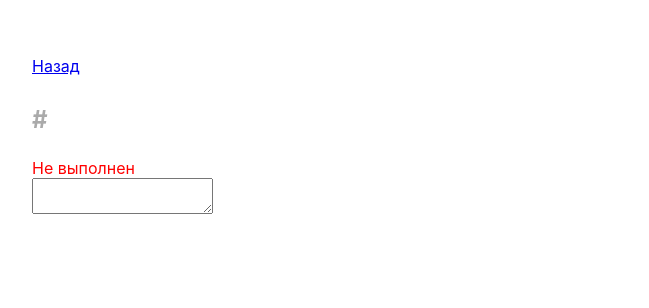
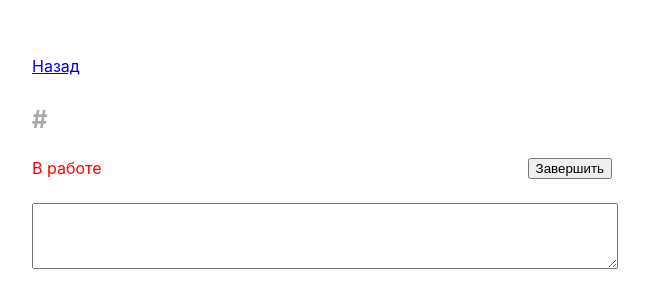
Before and after one commit to adzaker/todolist, a React (Create React App) app: page /items in a window 1280 px wide. Shown: the top 308 px of the page, without its empty margins (24-673 px from the left). Built offline with nearby package versions, Linux system fonts and the light colour scheme.

Commit message:
remade some, add functional to detail page

```diff
--- a/src/App.css
+++ b/src/App.css
@@ -190,3 +190,16 @@ span.id {
 .sortingTable.-down::after {
   content:'↓';
 }
+
+.detail__subHeader {
+  display: flex;
+  justify-content: space-between;
+  margin-bottom: 24px;
+}
+
+.description {
+  width: 100%;
+  min-width: 100%;
+  max-width: 100%;
+  min-height: 60px;
+}
--- a/src/Containers/caseDetail.js
+++ b/src/Containers/caseDetail.js
@@ -4,9 +4,9 @@ import { connect } from 'react-redux';
 class CaseDetail extends React.Component {
   showIsDisable(isDisable) {
     if (!isDisable) {
-      return <div style={{color: 'red'}}>Не выполнен</div>;
+      return <div style={{color: 'red'}}>В работе</div>;
     } else {
-      return <div style={{color: 'green'}}>Выполнен</div>;
+      return <div style={{color: 'green'}}>Выполнена</div>;
     }
   }
 
@@ -21,8 +21,11 @@ class CaseDetail extends React.Component {
           </h1>
         </header>
         <main>
-          {this.showIsDisable(record.isDisable)}
-          <textarea type="textarea" editable="true" value={record.description} onChange={this.props.changeDescription}/>
+          <div className="detail__subHeader">
+            {this.showIsDisable(record.isDisable)}
+            <button onClick={this.props.switchDisable}>{!record.isDisable ? 'Завершить' : 'Вернуть в работу'}</button>
+          </div>
+          <textarea className="description" type="textarea" editable="true" value={record.description} onChange={this.props.changeDescription}/>
         </main>
       </div>
     )
--- a/src/Containers/caseDetails.js
+++ b/src/Containers/caseDetails.js
@@ -1,6 +1,6 @@
 import React from "react";
 import { connect } from 'react-redux';
-import { changeDescription } from "../Actions";
+import { changeDescription, switchDisable } from "../Actions";
 import CaseDetail from "./caseDetail";
 import { Link } from "react-router-dom";
 
@@ -11,13 +11,19 @@ class CaseDetails extends React.Component {
     dispatch(changeDescription(e.target.value, id));
   }
 
+  switchDisable() {
+    let id = this.props.records.currentRecord.id;
+    let {dispatch} = this.props;
+    dispatch(switchDisable(id));
+  }
+
   render () {
     let {currentRecord} = this.props.records;
     console.log(currentRecord);
     return (
       <div className="detailsContainer">
         <Link to="/">Назад</Link>
-        <CaseDetail record={currentRecord} changeDescription={this.changeDescription.bind(this)}/>
+        <CaseDetail switchDisable={this.switchDisable.bind(this)} record={currentRecord} changeDescription={this.changeDescription.bind(this)}/>
       </div>
     )
   }
--- a/src/Containers/todoList.js
+++ b/src/Containers/todoList.js
@@ -19,14 +19,14 @@ class TodoList extends React.Component {
     input.value = "";
   }
 
-  switchDisable(index) {
+  switchDisable(id) {
     let {dispatch} = this.props;
-    dispatch(switchDisable(index));
+    dispatch(switchDisable(id));
   }
 
-  deleteItem(index) {
+  deleteItem(id) {
     let {dispatch} = this.props;
-    dispatch(deleteItem(index));
+    dispatch(deleteItem(id));
   }
 
   changePage(number) {
@@ -174,8 +174,8 @@ class TodoList extends React.Component {
                   key={index}
                   num={index + 1}
                   record={record}
-                  switchThis={this.switchDisable.bind(this, index)}
-                  deleteThis={this.deleteItem.bind(this, index)}
+                  switchThis={this.switchDisable.bind(this, record.id)}
+                  deleteThis={this.deleteItem.bind(this, record.id)}
                   showDetails={this.showDetails.bind(this)} />
               }
               return false;
--- a/src/Reducer/index.js
+++ b/src/Reducer/index.js
@@ -19,17 +19,35 @@ export function todo(state = defaultState, action){
       newState.newDefaultRecords = [...newState.records];
       return newState;
     case types.SWITCH_DISABLE:
-      newState.records[action.value].isDisable = !newState.records[action.value].isDisable;
+      let neededRecord = newState.records.filter((record) => {
+        return record.id === action.value;
+      });
+      // newState.records[action.value].isDisable = !newState.records[action.value].isDisable;
+      neededRecord[0].isDisable = !neededRecord[0].isDisable
       return newState;
     case types.DELETE_ITEM:
-      newState.records.splice(action.value, 1);
+      const recs = [];
+      newState.records.forEach((record) => {
+        console.log(record);
+        console.log(record.id);
+        console.log(action.value);
+        if (record.id !== action.value) {
+          recs.push(record);
+        }
+      });
+       console.log(recs);
+      newState.records = [...recs];
       if (newState.activePage > Math.ceil(newState.records.length / newState.maxItemsOnPage) && newState.activePage > 1) {
         newState.activePage = Math.ceil(newState.records.length / newState.maxItemsOnPage);
       }
       newState.newDefaultRecords = [...newState.records];
       return newState;
     case types.CHANGE_PAGE:
-      newState.activePage = action.value;
+      if (action.value >= Math.ceil(newState.records.length / newState.maxItemsOnPage)) {
+        newState.activePage = Math.ceil(newState.records.length / newState.maxItemsOnPage)
+      } else {
+        newState.activePage = action.value;
+      }
       return newState;
     case types.LOAD_FROM_SERVER:
       if (!action.records) {
```
